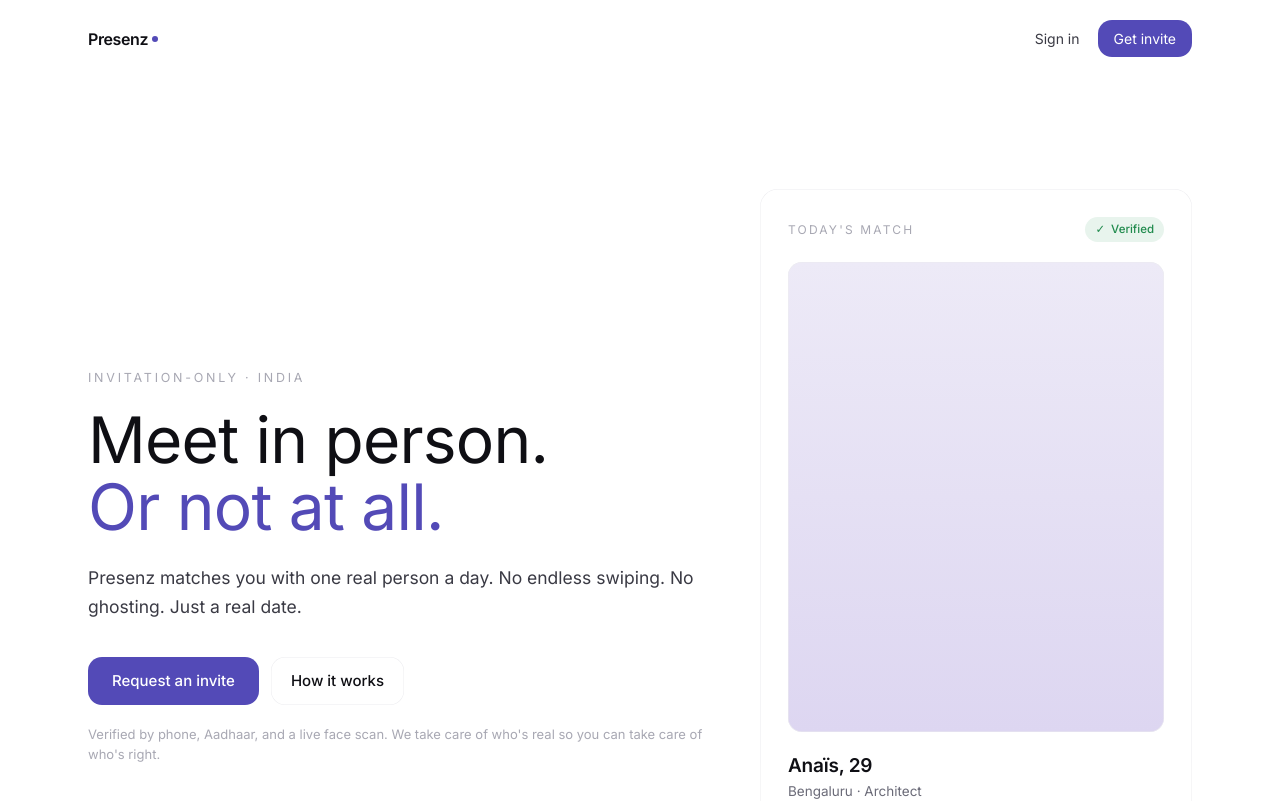
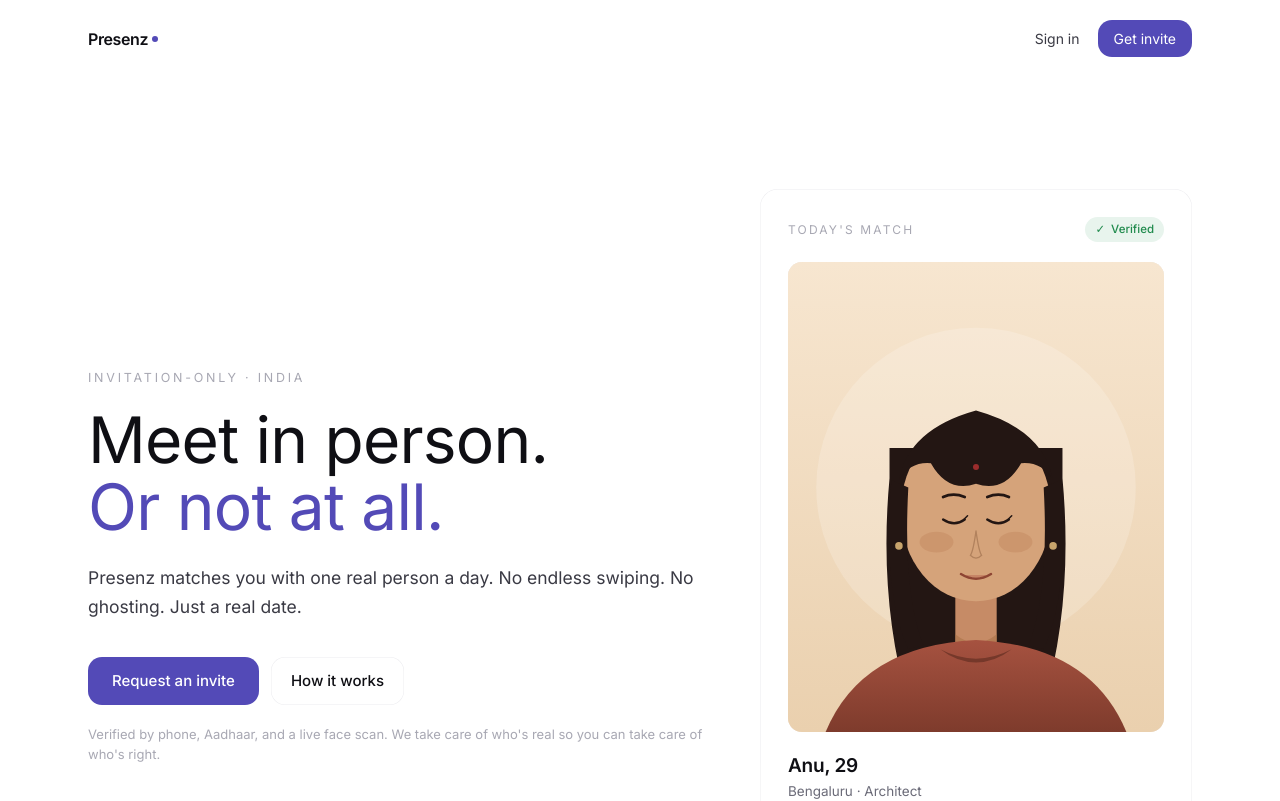
Before and after one commit to Sagar-colab/presenz, a Next.js app: page / in a window 1280 px wide. Shown: the top 801 px of the page. Built offline with nearby package versions, Linux system fonts and the light colour scheme.

Commit message:
feat: update demo profile — Anu with illustrated avatar

```diff
--- a/components/landing/Hero.tsx
+++ b/components/landing/Hero.tsx
@@ -57,9 +57,11 @@ function HeroCard() {
             <span aria-hidden>✓</span> Verified
           </span>
         </div>
-        <div className="mt-5 aspect-[4/5] w-full rounded-xl bg-gradient-to-b from-[#EDEAF7] to-[#DDD6F1] hairline" />
+        <div className="mt-5 aspect-[4/5] w-full overflow-hidden rounded-xl hairline bg-[#F4E5D0]">
+          <AnuAvatar className="h-full w-full" />
+        </div>
         <div className="mt-5">
-          <h3 className="text-[19px] font-semibold tracking-tightish text-ink">Anaïs, 29</h3>
+          <h3 className="text-[19px] font-semibold tracking-tightish text-ink">Anu, 29</h3>
           <p className="text-[13.5px] text-ink-muted">Bengaluru · Architect</p>
           <p className="mt-3 text-[14.5px] leading-relaxed text-ink-soft">
             "I'll always make time for a slow Sunday lunch and a long, unhurried walk after."
@@ -74,3 +76,152 @@ function HeroCard() {
     </div>
   );
 }
+
+// Flat editorial portrait — warm palette, minimal lines, fills the parent's aspect ratio.
+function AnuAvatar({ className }: { className?: string }) {
+  return (
+    <svg
+      viewBox="0 0 400 500"
+      xmlns="http://www.w3.org/2000/svg"
+      role="img"
+      aria-label="Illustrated portrait of Anu"
+      preserveAspectRatio="xMidYMid slice"
+      className={className}
+    >
+      <defs>
+        <linearGradient id="anu-bg" x1="0" y1="0" x2="0" y2="1">
+          <stop offset="0%" stopColor="#F7E6D0" />
+          <stop offset="100%" stopColor="#EAD0AE" />
+        </linearGradient>
+        <linearGradient id="anu-top" x1="0" y1="0" x2="0" y2="1">
+          <stop offset="0%" stopColor="#A65240" />
+          <stop offset="100%" stopColor="#7E3B2C" />
+        </linearGradient>
+      </defs>
+
+      {/* Backdrop */}
+      <rect width="400" height="500" fill="url(#anu-bg)" />
+      <circle cx="200" cy="240" r="170" fill="#FFFFFF" opacity="0.18" />
+
+      {/* Hair — back silhouette */}
+      <path
+        d="M 108 230 Q 96 360 128 470 L 272 470 Q 304 360 292 230 L 292 198 L 108 198 Z"
+        fill="#231613"
+      />
+
+      {/* Neck */}
+      <path d="M 178 348 L 178 412 Q 200 422 222 412 L 222 348 Z" fill="#C68B66" />
+      <path
+        d="M 178 396 Q 200 414 222 396 L 222 412 Q 200 422 178 412 Z"
+        fill="#A87245"
+        opacity="0.55"
+      />
+
+      {/* Top / blouse */}
+      <path
+        d="M 40 500 Q 78 408 200 402 Q 322 408 360 500 Z"
+        fill="url(#anu-top)"
+      />
+      {/* Top neckline highlight */}
+      <path
+        d="M 162 412 Q 200 432 238 412 Q 220 426 200 426 Q 180 426 162 412 Z"
+        fill="#5A2B1F"
+        opacity="0.6"
+      />
+
+      {/* Face */}
+      <ellipse cx="200" cy="265" rx="80" ry="96" fill="#D5A37A" />
+
+      {/* Cheek warmth */}
+      <ellipse cx="158" cy="298" rx="18" ry="11" fill="#C2855E" opacity="0.45" />
+      <ellipse cx="242" cy="298" rx="18" ry="11" fill="#C2855E" opacity="0.45" />
+
+      {/* Hair — front bangs over forehead */}
+      <path
+        d="M 118 232
+           Q 128 178 200 158
+           Q 272 178 282 232
+           Q 270 212 248 214
+           Q 230 246 200 236
+           Q 170 246 152 214
+           Q 130 212 118 232 Z"
+        fill="#231613"
+      />
+
+      {/* Side hair flowing past face */}
+      <path
+        d="M 110 232 Q 100 350 128 412 L 144 408 Q 122 350 128 240 Z"
+        fill="#231613"
+      />
+      <path
+        d="M 290 232 Q 300 350 272 412 L 256 408 Q 278 350 272 240 Z"
+        fill="#231613"
+      />
+
+      {/* Eyebrows */}
+      <path
+        d="M 165 250 Q 176 245 188 250"
+        stroke="#231613"
+        strokeWidth="3"
+        fill="none"
+        strokeLinecap="round"
+      />
+      <path
+        d="M 212 250 Q 224 245 235 250"
+        stroke="#231613"
+        strokeWidth="3"
+        fill="none"
+        strokeLinecap="round"
+      />
+
+      {/* Eyes — gentle closed-arc, peaceful editorial style */}
+      <path
+        d="M 165 274 Q 177 282 188 274"
+        stroke="#231613"
+        strokeWidth="2.6"
+        fill="none"
+        strokeLinecap="round"
+      />
+      <path
+        d="M 212 274 Q 224 282 235 274"
+        stroke="#231613"
+        strokeWidth="2.6"
+        fill="none"
+        strokeLinecap="round"
+      />
+      {/* Tiny lash flicks */}
+      <path d="M 187 274 L 191 270" stroke="#231613" strokeWidth="1.6" strokeLinecap="round" />
+      <path d="M 234 274 L 238 270" stroke="#231613" strokeWidth="1.6" strokeLinecap="round" />
+
+      {/* Nose — minimal hint */}
+      <path
+        d="M 200 286 Q 197 308 194 312 Q 200 318 206 312 Q 203 308 200 286"
+        stroke="#B2825D"
+        strokeWidth="1.4"
+        fill="none"
+        strokeLinecap="round"
+      />
+
+      {/* Mouth — subtle smile */}
+      <path
+        d="M 184 332 Q 200 342 216 332"
+        stroke="#8E4533"
+        strokeWidth="2.6"
+        fill="none"
+        strokeLinecap="round"
+      />
+      <path
+        d="M 188 333 Q 200 339 212 333"
+        fill="#B0594A"
+        opacity="0.4"
+      />
+
+      {/* Bindi */}
+      <circle cx="200" cy="218" r="3.2" fill="#9B2C2C" />
+
+      {/* Earrings */}
+      <circle cx="118" cy="302" r="4" fill="#C8A46C" />
+      <circle cx="282" cy="302" r="4" fill="#C8A46C" />
+    </svg>
+  );
+}
```
